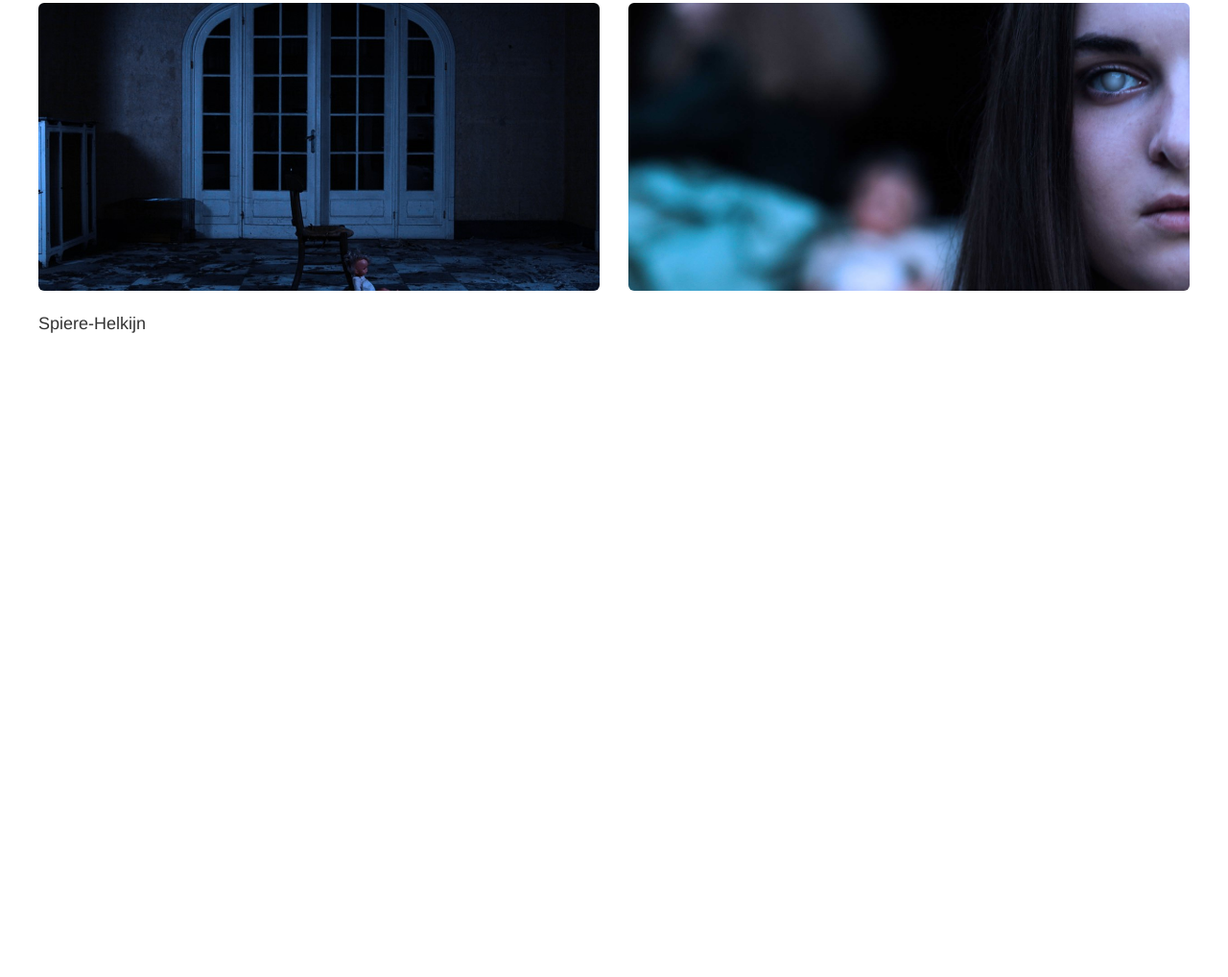
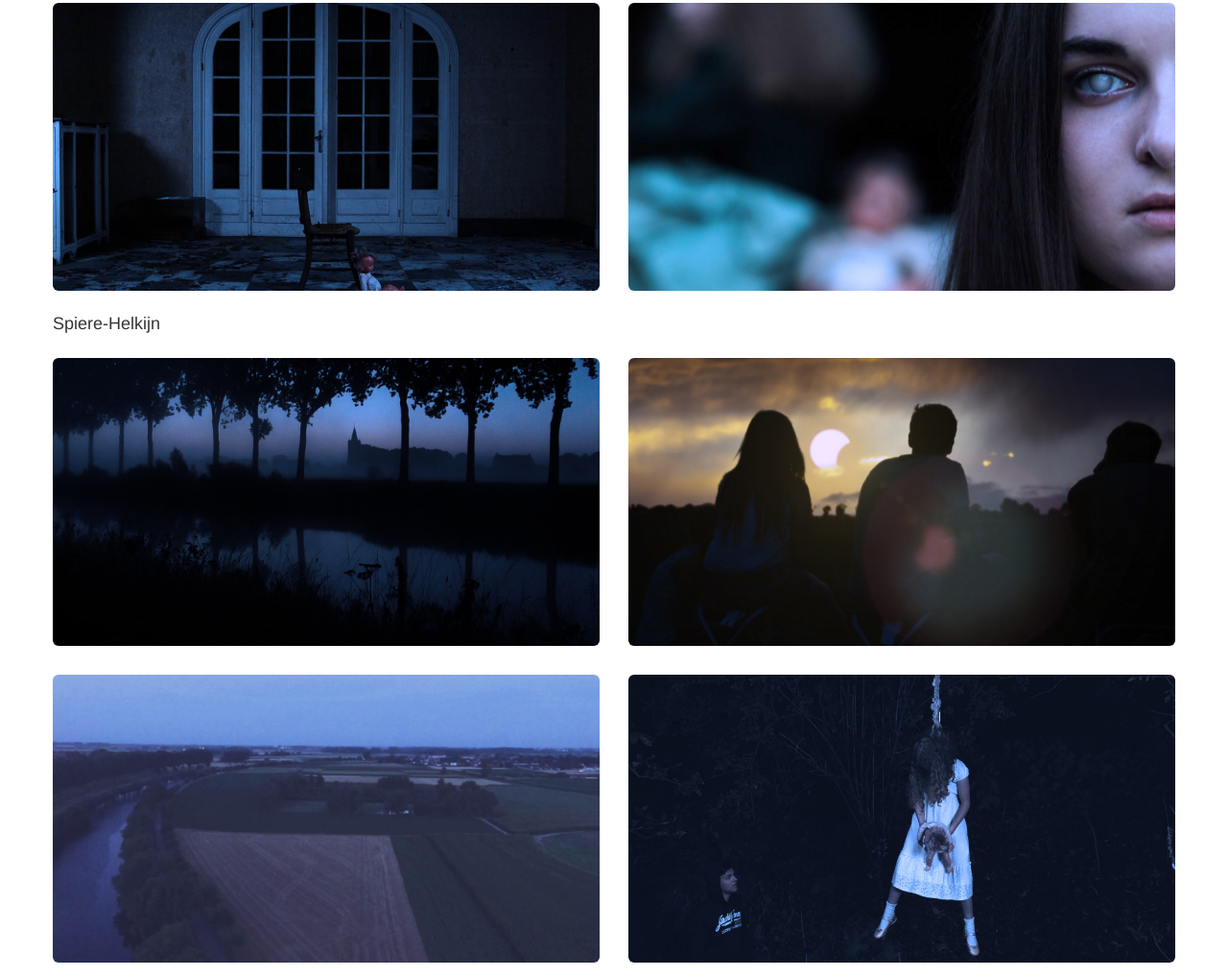
Before and after one commit to michielkinds/team_2_michielkinds, a plain HTML site: page WebContent/index.html in a window 1280 px wide. Shown: the part 609-1627 px from the top of the page at 96% size. Before the commit the page ends 967 px from the top, so only its background shows below. Drawn offline with nearby package versions, Linux system fonts and the light colour scheme.

Commit message:
Foto's SH

```diff
--- a/WebContent/css/style.css
+++ b/WebContent/css/style.css
@@ -9,7 +9,7 @@
 	 cursor: pointer;
 }
 
-.mdv {
+.mdv1 {
 	background-image: url("../img/mdv1.jpg");
 }
 
@@ -24,3 +24,24 @@
 .mdv4 {
 	background-image: url("../img/mdv4.jpg");
 }
+
+.sh1 {
+	background-image: url("../img/sh1.jpg");
+}
+
+.sh2 {
+	background-image: url("../img/sh2.jpg");
+}
+
+.sh3 {
+	background-image: url("../img/sh3.jpg");
+}
+
+.sh4 {
+	background-image: url("../img/sh4.jpg");
+}
+
+
+.navbar-brand {
+	padding-left: 0px;
+}
--- a/WebContent/index.html
+++ b/WebContent/index.html
@@ -19,7 +19,7 @@
 <body>
 
 	<nav class="navbar navbar-inverse navbar-static-top">
-		<div class="container-fluid">
+		<div class="container">
 			<div class="navbar-header">
 				<button type="button" class="navbar-toggle" data-toggle="collapse"
 					data-target="#myNavbar">
@@ -36,19 +36,20 @@
 				</ul>
 
 			</div>
+
 		</div>
 	</nav>
 
 	<div class="container">
 		<div class="row">
-			<div class="col-xs-12">
+
 				<h1>Mijn vakantie</h1>
 				<p>MICHIEL KINDS</p>
-			</div>
+		</div>
 			<div class="row">
-				<div class="col-xs-12">
+
 					<h3>Opnames ECLIPSE</h3>
-				</div>
+
 				<div class="row">
 					<div class="col-xs-12">
 						<h4>Maison de Viron</h4>
@@ -56,7 +57,7 @@
 						<div class="row">
 
 							<div class="col-xs-12 col-sm-6">
-								<div class="img1 mdv img-rounded"
+								<div class="img1 mdv1 img-rounded"
 									onClick="openInNewTab('img/mdv1.jpg')"></div>
 							</div>
 							<div class="col-xs-12 col-sm-6">
@@ -77,12 +78,31 @@
 
 					<div class="col-xs-12">
 						<h4>Spiere-Helkijn</h4>
+						<div class="row">
+							<div class="col-xs-12 col-sm-6">
+								<div class="img1 sh1 img-rounded"
+									onClick="openInNewTab('img/sh1.jpg')"></div>
+							</div>
+							<div class="col-xs-12 col-sm-6">
+								<div class="img1 sh2 img-rounded"
+									onClick="openInNewTab('img/sh2.jpg')"></div>
+							</div>
+							<div class="col-xs-12 col-sm-6">
+								<div class="img1 sh3 img-rounded"
+									onClick="openInNewTab('img/sh3.jpg')"></div>
+							</div>
+							<div class="col-xs-12 col-sm-6">
+								<div class="img1 sh4 img-rounded"
+									onClick="openInNewTab('img/sh4.jpg')"></div>
+							</div>
+
+						</div>
 					</div>
 				</div>
 			</div>
 		</div>
 
-	</div>
+
 
 	<script src="https://code.jquery.com/jquery-1.11.0.js"
 		integrity="sha256-zgND4db0iXaO7v4CLBIYHGoIIudWI5hRMQrPB20j0Qw="
```
Also changed, not shown: WebContent/img/sh1.jpg (added), WebContent/img/sh2.jpg (added), WebContent/img/sh3.jpg (added), WebContent/img/sh4.jpg (added).
